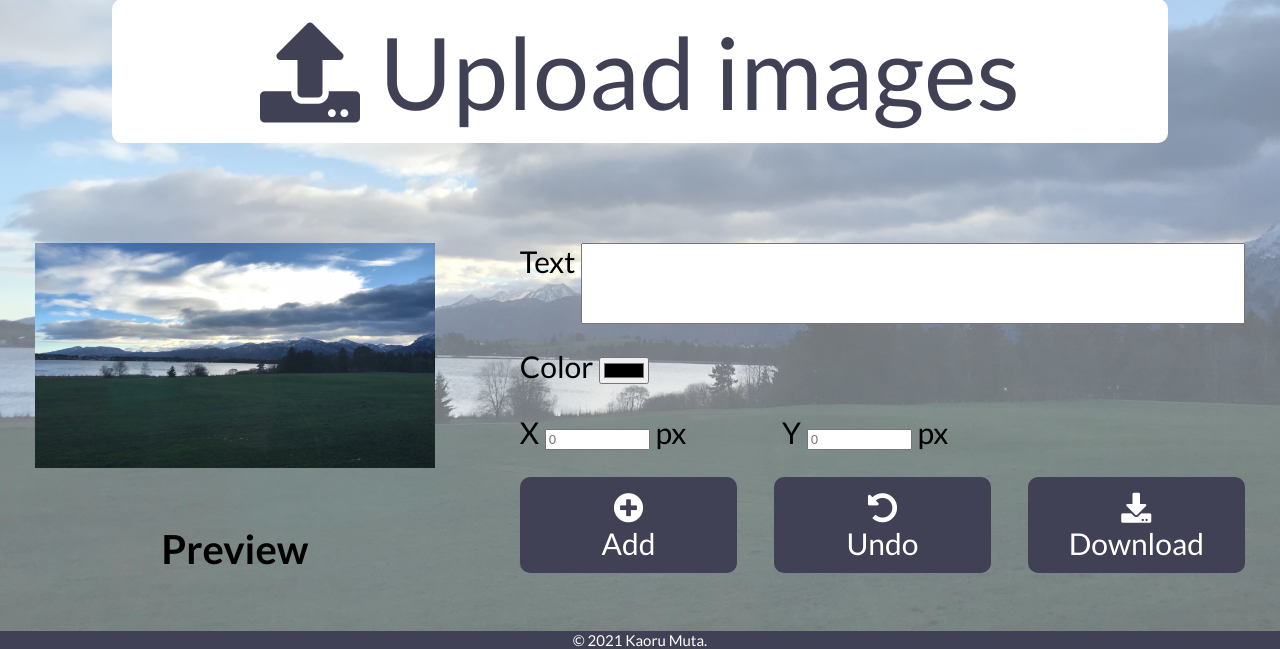
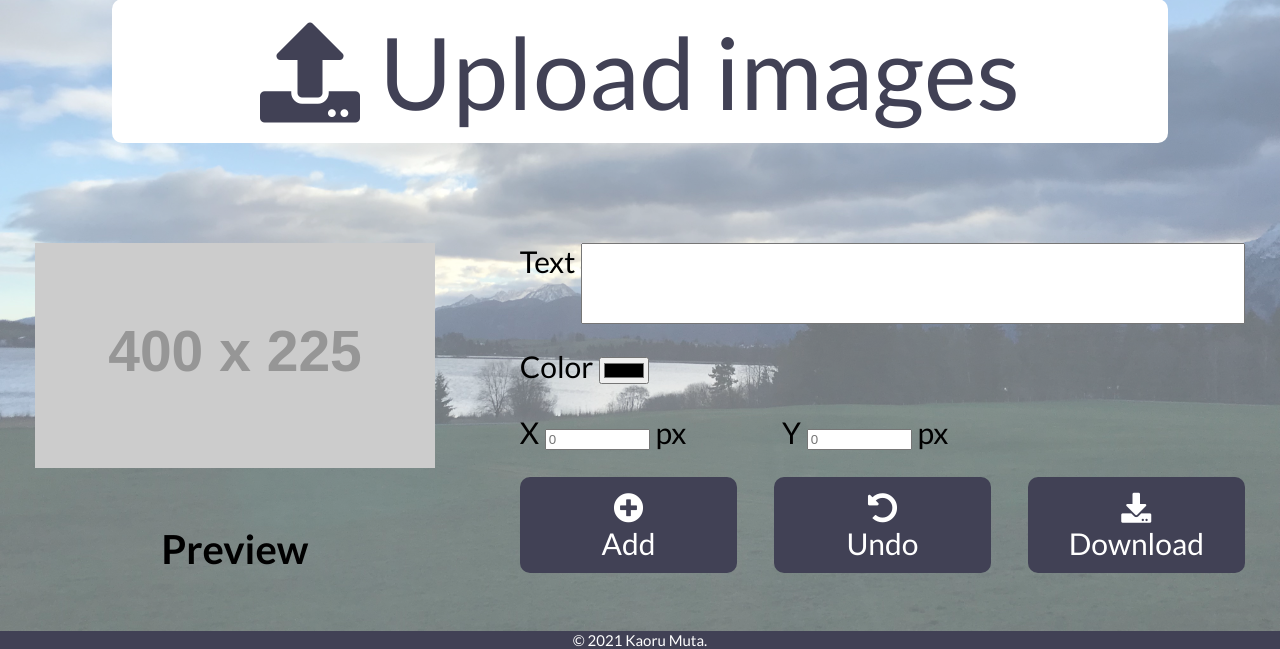
Before and after one commit to KaoruMuta/VBGen, a Flask app: page / in a window 1280 px wide. Shown: the part 151-800 px from the top of the page. Run offline with Flask 2, Linux system fonts and the light colour scheme; grey boxes labelled with a size stand in for pictures from a placeholder-image service; some libraries are stand-ins or nearby versions.

Commit message:
fix: replace placeholder image and modify indent

```diff
--- a/app/templates/index.html
+++ b/app/templates/index.html
@@ -33,9 +33,9 @@
         <div id="preview-wrapper" class="preview-wrapper">
           <div id="preview-image-wrapper">
             {% if img_path %}
-            <img src="{{ img_path }}" alt="Not Found" height="225px" width="400px">
+              <img src="{{ img_path }}" alt="Not Found" height="225px" width="400px">
             {% else %}
-              <img id="preview-image" src="static/resources/back.jpg" alt="Not Found" height="225px" width="400px">
+              <img id="preview-image" src="https://placehold.jp/400x225.png" alt="Not Found" height="225px" width="400px">
             {% endif %}
           </div>
           <div>
```
